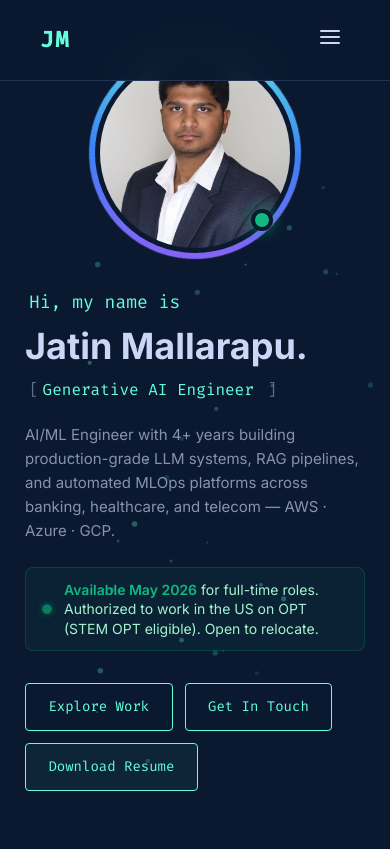
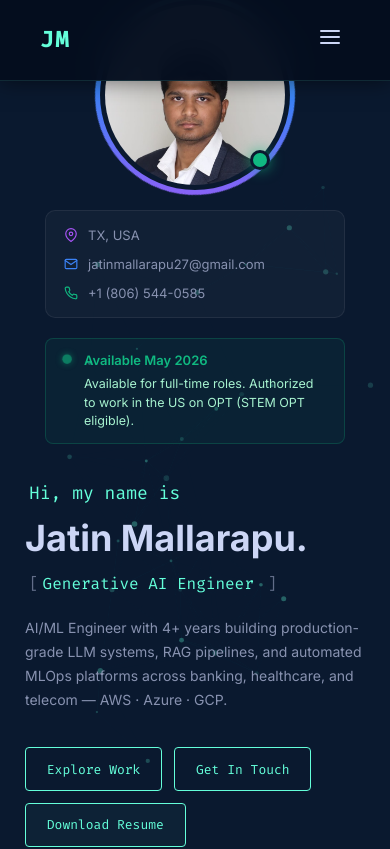
Before and after one commit to jatinmallarapu/portfolio, a React (Vite) app: page / in a window 390 px wide. Shown: the top 849 px of the page. Built offline with nearby package versions, Linux system fonts and the light colour scheme.

Commit message:
Fix navbar, move contact info below image, add phone to Connect, fix section heading layout

```diff
--- a/src/components/Connect.tsx
+++ b/src/components/Connect.tsx
@@ -1,6 +1,6 @@
 import { useState } from 'react';
 import { motion } from 'framer-motion';
-import { FiMail, FiMapPin, FiCopy, FiCheck, FiSend, FiGithub, FiLinkedin } from 'react-icons/fi';
+import { FiMail, FiMapPin, FiCopy, FiCheck, FiSend, FiGithub, FiLinkedin, FiPhone } from 'react-icons/fi';
 import { resumeData } from '../data/resume';
 import './Connect.scss';
 
@@ -82,6 +82,17 @@ const Connect = () => {
               <button className="copy-btn" onClick={handleCopy} aria-label="Copy email">
                 {copied ? <FiCheck /> : <FiCopy />}
               </button>
+            </motion.div>
+
+            <motion.div
+              className="info-card"
+              whileHover={{ scale: 1.02 }}
+              transition={{ type: 'spring', stiffness: 300 }}
+            >
+              <div className="card-left">
+                <FiPhone className="card-icon" />
+                <a href={`tel:${resumeData.phone.replace(/[^0-9+]/g, '')}`} className="card-text">{resumeData.phone}</a>
+              </div>
             </motion.div>
 
             <motion.div
--- a/src/components/Hero.scss
+++ b/src/components/Hero.scss
@@ -10,12 +10,13 @@
 
   .hero-content {
     display: grid;
-    grid-template-columns: 1.3fr 1fr;
+    grid-template-columns: 1.2fr 1fr;
     align-items: center;
-    gap: 40px;
+    gap: 60px;
     width: 100%;
   }
 
+  /* ---- Left Text Column ---- */
   .hero-text {
     .greeting {
       color: var(--accent);
@@ -27,16 +28,15 @@
 
     .name {
       margin: 0;
-      font-size: clamp(36px, 6vw, 60px);
+      font-size: clamp(36px, 5.5vw, 58px);
       font-weight: 700;
       color: var(--text-primary);
     }
 
     .role-box {
       font-family: var(--font-mono);
-      font-size: clamp(16px, 3.5vw, 22px);
-      color: var(--accent);
-      margin: 10px 0 20px 4px;
+      font-size: clamp(16px, 3vw, 22px);
+      margin: 12px 0 20px 4px;
       display: flex;
       align-items: center;
 
@@ -59,60 +59,25 @@
 
     .description {
       margin: 15px 0 0;
-      max-width: 600px;
+      max-width: 520px;
       color: var(--text-secondary);
-      font-size: clamp(15px, 2.5vw, 17px);
+      font-size: clamp(14px, 2.2vw, 16px);
       font-weight: 400;
-      line-height: 1.6;
-    }
-
-    /* Professional Availability Alert Banner */
-    .availability-banner {
-      display: flex;
-      align-items: center;
-      gap: 12px;
-      background-color: rgba(16, 185, 129, 0.06);
-      border: 1px solid rgba(16, 185, 129, 0.2);
-      border-radius: 8px;
-      padding: 12px 16px;
-      margin-top: 24px;
-      max-width: 600px;
-      text-align: left;
-
-      .status-indicator {
-        width: 10px;
-        height: 10px;
-        border-radius: 50%;
-        background-color: #10b981;
-        box-shadow: 0 0 8px rgba(16, 185, 129, 0.8);
-        flex-shrink: 0;
-        animation: pulseStatus 2s infinite;
-      }
-
-      .availability-info {
-        font-size: 14px;
-        color: #a7f3d0;
-        line-height: 1.4;
-
-        strong {
-          color: #10b981;
-          font-weight: 600;
-        }
-      }
+      line-height: 1.7;
     }
 
     .hero-buttons {
       display: flex;
       gap: 12px;
-      margin-top: 32px;
+      margin-top: 36px;
       flex-wrap: wrap;
 
       .hero-btn {
-        font-size: 14px;
-        padding: 1rem 1.4rem;
+        font-size: 13px;
+        padding: 0.9rem 1.3rem;
 
         &.download-btn {
-          background-color: rgba(100, 255, 218, 0.05);
+          background-color: rgba(100, 255, 218, 0.04);
           border-color: var(--accent);
 
           &:hover {
@@ -123,20 +88,23 @@
     }
   }
 
+  /* ---- Right Visual Column ---- */
   .hero-visual {
-    position: relative;
     display: flex;
-    justify-content: flex-end;
+    flex-direction: column;
     align-items: center;
+    gap: 20px;
 
+    /* Circular Avatar with Spinning Ring */
     .hero-avatar-wrapper {
       position: relative;
-      width: 280px;
-      height: 280px;
+      width: 250px;
+      height: 250px;
+      flex-shrink: 0;
 
       .gradient-ring {
         position: absolute;
-        inset: -6px;
+        inset: -5px;
         border-radius: 50%;
         background: linear-gradient(135deg, #64ffda, #3b82f6, #a855f7);
         animation: spinRing 6s linear infinite;
@@ -157,35 +125,120 @@
           width: 100%;
           height: 100%;
           object-fit: cover;
+          object-position: center top;
           border-radius: 50%;
         }
       }
 
       .status-badge-inner {
         position: absolute;
-        bottom: 22px;
-        right: 22px;
-        width: 22px;
-        height: 22px;
+        bottom: 20px;
+        right: 20px;
+        width: 20px;
+        height: 20px;
         border-radius: 50%;
         background-color: #10b981;
-        border: 4px solid var(--bg-primary);
-        box-shadow: 0 0 15px rgba(16, 185, 129, 0.6);
+        border: 3px solid var(--bg-primary);
+        box-shadow: 0 0 14px rgba(16, 185, 129, 0.7);
         z-index: 2;
+      }
+    }
+
+    /* Contact Info block below image */
+    .contact-info {
+      display: flex;
+      flex-direction: column;
+      gap: 8px;
+      width: 100%;
+      max-width: 280px;
+      padding: 14px 18px;
+      background-color: rgba(255, 255, 255, 0.03);
+      border: 1px solid rgba(255, 255, 255, 0.07);
+      border-radius: 10px;
+
+      .contact-row {
+        display: flex;
+        align-items: center;
+        gap: 10px;
+        font-size: 13px;
+        color: var(--text-secondary);
+
+        a {
+          color: var(--text-secondary);
+          transition: color 0.2s ease;
+
+          &:hover {
+            color: var(--accent);
+          }
+        }
+
+        .contact-icon {
+          flex-shrink: 0;
+          font-size: 14px;
+
+          &.location-icon { color: #a855f7; }
+          &.email-icon    { color: #3b82f6; }
+          &.phone-icon    { color: #10b981; }
+        }
+      }
+    }
+
+    /* Availability Banner below contact info */
+    .availability-banner {
+      display: flex;
+      align-items: flex-start;
+      gap: 12px;
+      background-color: rgba(16, 185, 129, 0.06);
+      border: 1px solid rgba(16, 185, 129, 0.22);
+      border-radius: 8px;
+      padding: 12px 16px;
+      width: 100%;
+      max-width: 280px;
+
+      .status-indicator {
+        width: 10px;
+        height: 10px;
+        border-radius: 50%;
+        background-color: #10b981;
+        box-shadow: 0 0 8px rgba(16, 185, 129, 0.8);
+        flex-shrink: 0;
+        margin-top: 3px;
+        animation: pulseStatus 2s infinite;
+      }
+
+      .availability-info {
+        display: flex;
+        flex-direction: column;
+        gap: 4px;
+        font-size: 12.5px;
+        line-height: 1.5;
+
+        strong {
+          color: #10b981;
+          font-size: 13px;
+          font-weight: 600;
+        }
+
+        span {
+          color: #a7f3d0;
+        }
       }
     }
   }
 
-  @media (max-width: 992px) {
+  /* ---- Responsive ---- */
+  @media (max-width: 1050px) {
     .hero-content {
       grid-template-columns: 1.1fr 1fr;
-      gap: 30px;
+      gap: 40px;
     }
-    .hero-visual {
-      .hero-avatar-wrapper {
-        width: 220px;
-        height: 220px;
-      }
+    .hero-visual .hero-avatar-wrapper {
+      width: 210px;
+      height: 210px;
+    }
+    .hero-visual .contact-info,
+    .hero-visual .availability-banner {
+      max-width: 210px;
     }
   }
 
@@ -197,27 +250,32 @@
 
     .hero-visual {
       order: -1;
-      justify-content: center;
 
       .hero-avatar-wrapper {
-        width: 200px;
-        height: 200px;
+        width: 190px;
+        height: 190px;
+      }
+
+      .contact-info,
+      .availability-banner {
+        max-width: 300px;
+        width: 100%;
       }
     }
   }
 }
 
 @keyframes spinRing {
-  0% { transform: rotate(0deg); }
+  0%   { transform: rotate(0deg); }
   100% { transform: rotate(360deg); }
 }
 
 @keyframes blink {
   0%, 100% { opacity: 1; }
-  50% { opacity: 0; }
+  50%       { opacity: 0; }
 }
 
 @keyframes pulseStatus {
   0%, 100% { opacity: 1; transform: scale(1); }
-  50% { opacity: 0.6; transform: scale(0.95); }
+  50%       { opacity: 0.6; transform: scale(0.95); }
 }
--- a/src/components/Hero.tsx
+++ b/src/components/Hero.tsx
@@ -1,5 +1,6 @@
 import React, { useState, useEffect } from 'react';
 import { motion } from 'framer-motion';
+import { FiMapPin, FiMail, FiPhone } from 'react-icons/fi';
 import { resumeData } from '../data/resume';
 import heroProfile from '../assets/hero_profile.jpg';
 import './Hero.scss';
@@ -81,19 +82,6 @@ const Hero: React.FC = () => {
             </p>
           </motion.div>
 
-          {/* Official Availability Status Alert Banner */}
-          <motion.div
-            className="availability-banner"
-            initial={{ opacity: 0, y: 20 }}
-            animate={{ opacity: 1, y: 0 }}
-            transition={{ duration: 0.5, delay: 0.45 }}
-          >
-            <span className="status-indicator"></span>
-            <div className="availability-info">
-              <strong>Available May 2026</strong> for full-time roles. Authorized to work in the US on OPT (STEM OPT eligible). Open to relocate.
-            </div>
-          </motion.div>
-
           <motion.div
             initial={{ opacity: 0, y: 20 }}
             animate={{ opacity: 1, y: 0 }}
@@ -112,13 +100,14 @@ const Hero: React.FC = () => {
           </motion.div>
         </div>
 
-        {/* Right Side: Middle-aligned Circular Avatar with Spinning Ring & Status Badge */}
+        {/* Right Side: Photo + Contact Info + Status */}
         <motion.div
           className="hero-visual"
-          initial={{ opacity: 0, scale: 0.8 }}
+          initial={{ opacity: 0, scale: 0.85 }}
           animate={{ opacity: 1, scale: 1 }}
           transition={{ duration: 0.8, delay: 0.4 }}
         >
+          {/* Circular Avatar */}
           <div className="hero-avatar-wrapper">
             <div className="gradient-ring"></div>
             <div className="avatar-inner">
@@ -126,6 +115,41 @@ const Hero: React.FC = () => {
             </div>
             <div className="status-badge-inner" title="Open to Work"></div>
           </div>
+
+          {/* Contact Info below image */}
+          <motion.div
+            className="contact-info"
+            initial={{ opacity: 0, y: 10 }}
+            animate={{ opacity: 1, y: 0 }}
+            transition={{ duration: 0.5, delay: 0.7 }}
+          >
+            <div className="contact-row">
+              <FiMapPin className="contact-icon location-icon" />
+              <span>TX, USA</span>
+            </div>
+            <div className="contact-row">
+              <FiMail className="contact-icon email-icon" />
+              <a href="mailto:jatinmallarapu27@gmail.com">jatinmallarapu27@gmail.com</a>
+            </div>
+            <div className="contact-row">
+              <FiPhone className="contact-icon phone-icon" />
+              <a href="tel:+18065440585">+1 (806) 544-0585</a>
+            </div>
+          </motion.div>
+
+          {/* Availability Status Banner */}
+          <motion.div
+            className="availability-banner"
+            initial={{ opacity: 0, y: 10 }}
+            animate={{ opacity: 1, y: 0 }}
+            transition={{ duration: 0.5, delay: 0.8 }}
+          >
+            <span className="status-indicator"></span>
+            <div className="availability-info">
+              <strong>Available May 2026</strong>
+              <span>Available for full-time roles. Authorized to work in the US on OPT (STEM OPT eligible).</span>
+            </div>
+          </motion.div>
         </motion.div>
       </div>
     </section>
--- a/src/components/Navbar.scss
+++ b/src/components/Navbar.scss
@@ -6,15 +6,17 @@
   top: 0;
   z-index: 100;
   width: 100%;
-  background-color: var(--bg-nav, rgba(10, 25, 47, 0.97));
-  border-bottom: 1px solid var(--bg-tertiary);
-  backdrop-filter: blur(12px);
-  -webkit-backdrop-filter: blur(12px);
+  background-color: rgba(5, 14, 30, 0.97);
+  border-bottom: 1px solid rgba(100, 255, 218, 0.12);
+  backdrop-filter: blur(16px);
+  -webkit-backdrop-filter: blur(16px);
   transition: all 0.3s ease;
+  box-shadow: 0 1px 20px rgba(0, 0, 0, 0.5);
 
   &.scrolled {
-    box-shadow: 0 4px 30px -8px rgba(0, 0, 0, 0.5);
-    background-color: var(--bg-nav, rgba(8, 20, 40, 0.98));
+    box-shadow: 0 4px 30px -8px rgba(0, 0, 0, 0.7);
+    background-color: rgba(4, 11, 24, 0.99);
+    border-bottom-color: rgba(100, 255, 218, 0.2);
   }
 
   nav {
```
